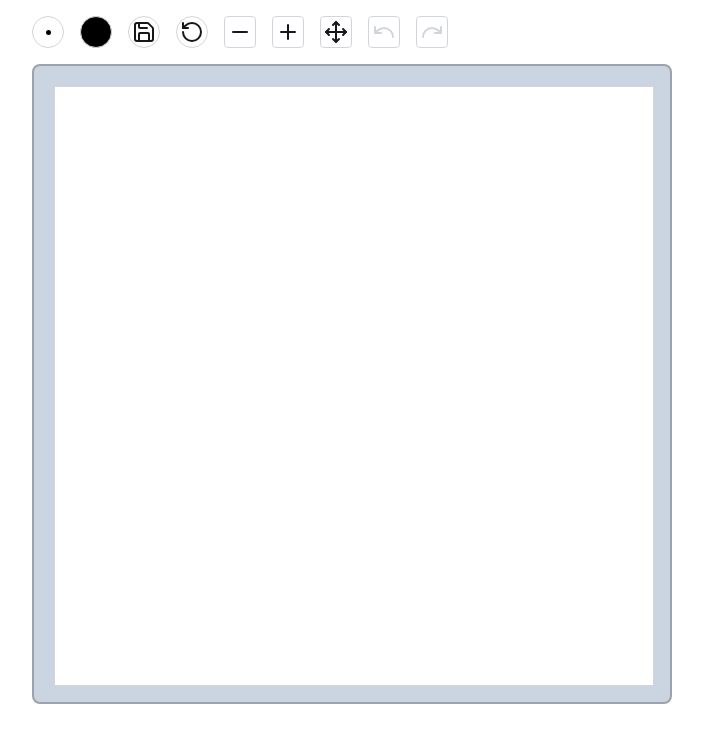
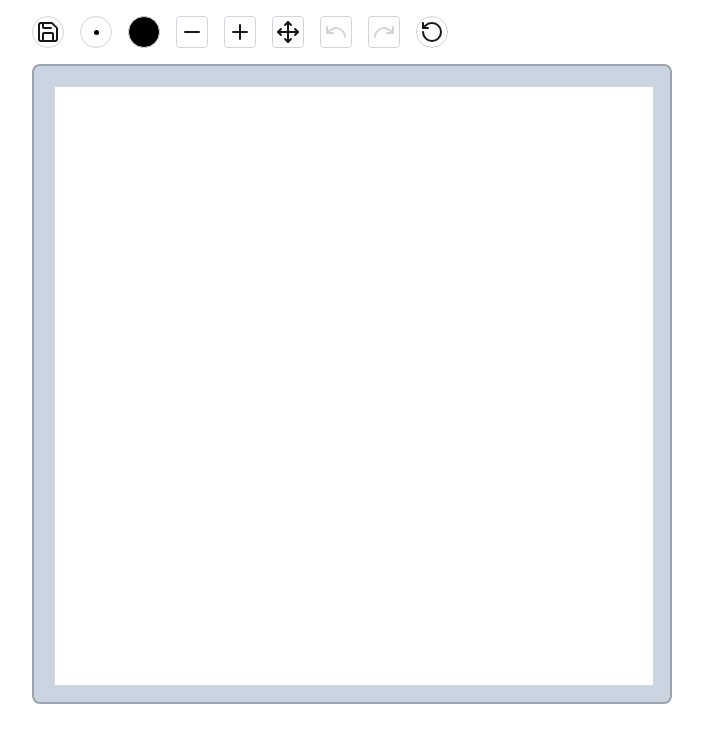
Before and after one commit to devdras/drawing-tool, a Next.js app: page / in a window 1280 px wide. Shown: the top 742 px of the page, without its empty margins (288-991 px from the left). Built offline with nearby package versions, Linux system fonts and the light colour scheme.

Commit message:
reordered buttons

```diff
--- a/components/DrawingTool.tsx
+++ b/components/DrawingTool.tsx
@@ -413,20 +413,15 @@ const DrawingTool = forwardRef<DrawingToolRef, {}>((_, ref) => {
   return (
     <div className="w-full max-w-2xl mx-auto p-4 overscroll-contain">
       <div className="mb-4 flex flex-wrap gap-4 items-center">
-        <BrushSizePicker value={brushSize} onChange={setBrushSize} />
-        <ColourPicker value={brushColour} onChange={setBrushColour} />
         <button
           onClick={saveCanvas}
           className="w-8 h-8 border border-gray-300 rounded-full flex items-center justify-center"
         >
           <Save className="w-6 h-6" />
         </button>
-        <button
-          onClick={resetCanvas}
-          className="w-8 h-8 border border-gray-300 rounded-full flex items-center justify-center"
-        >
-          <RotateCcw className="w-6 h-6" />
-        </button>
+        <BrushSizePicker value={brushSize} onChange={setBrushSize} />
+        <ColourPicker value={brushColour} onChange={setBrushColour} />
+
         <button
           onClick={() => handleZoom(-1)}
           className="w-8 h-8 border border-gray-300 rounded flex items-center justify-center"
@@ -469,6 +464,12 @@ const DrawingTool = forwardRef<DrawingToolRef, {}>((_, ref) => {
             }`}
           />
         </button>
+        <button
+          onClick={resetCanvas}
+          className="w-8 h-8 border border-gray-300 rounded-full flex items-center justify-center"
+        >
+          <RotateCcw className="w-6 h-6" />
+        </button>
       </div>
       <div
         ref={viewportRef}
```
